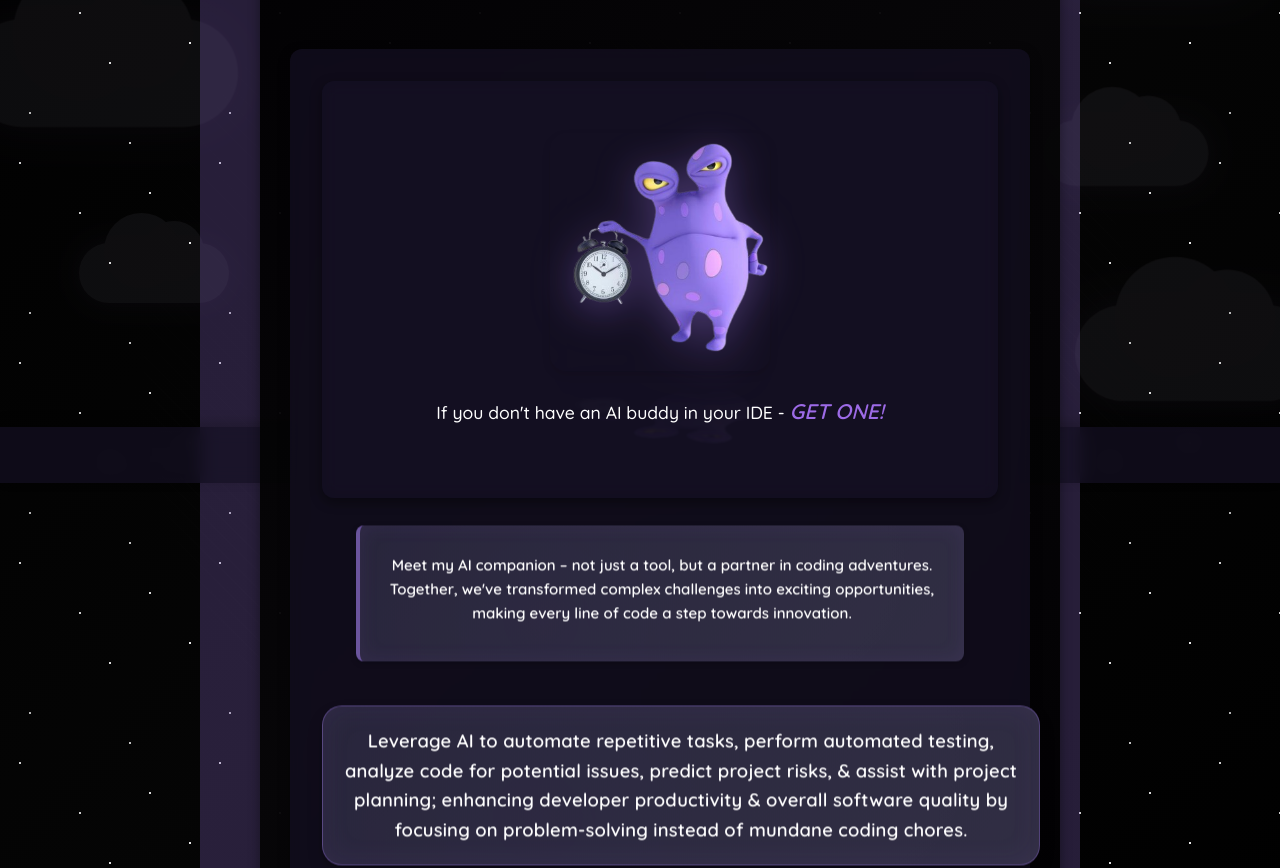
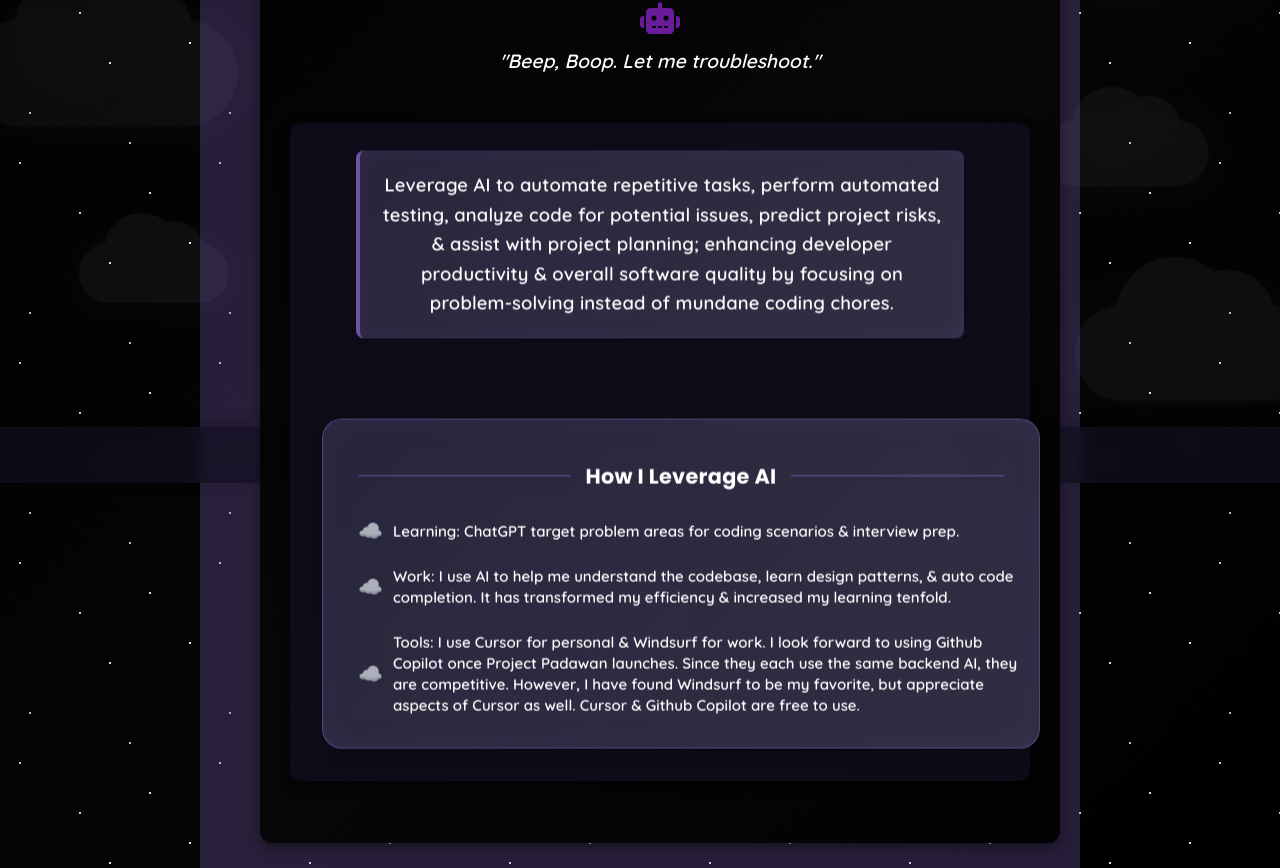
Before and after one commit to jqohayon/html-practice, a React (Vite) app: page /leveraging-ai in a window 1280 px wide. Shown: the part 317-1185 px from the top of the page. Built offline with nearby package versions, Linux system fonts and the light colour scheme.

Commit message:
page updates

```diff
--- a/src/components/Home.tsx
+++ b/src/components/Home.tsx
@@ -6,11 +6,10 @@ const Home: React.FC = () => {
   return (
     <>
       <div className="home">
-        <h1>Welcome to My Journey</h1>
+        <h1>Welcome</h1>
         <img src={astronautImage} alt="Astronaut" className="astronaut-image" />
         <p>
-          This website documents my journey transitioning from a non-technical background to becoming a software engineer.
-          I hope my experiences and resources can help others on their own path to tech.
+          This website briefly documents my journey transitioning from a non-technical background to becoming a software engineer. My hope is to create a full stack project, hence the name 'JacqStack' in the favicon. I hope you enjoy your stay, thank you for visiting today.
         </p>
       </div>
     </>
--- a/src/components/career/Github.tsx
+++ b/src/components/career/Github.tsx
@@ -2,14 +2,38 @@ import React from 'react';
 import '../GoogleDocViewer.css';
 import { FontAwesomeIcon } from '@fortawesome/react-fontawesome';
 import { faCloud } from '@fortawesome/free-solid-svg-icons';
+import { faGithub } from '@fortawesome/free-brands-svg-icons';
 
 const Github: React.FC = () => {
   return (
     <div className="doc-container">
       <h2>GitHub</h2>
+      <div style={{ textAlign: 'center', marginTop: '-15px', marginBottom: '15px' }}>
+        <FontAwesomeIcon
+          icon={faGithub}
+          style={{
+            fontSize: '2rem',
+            color: '#6a1b9a',
+            transition: 'all 0.3s ease'
+          }}
+          onMouseEnter={(e) => {
+            e.currentTarget.style.transform = 'scale(1.1)';
+          }}
+          onMouseLeave={(e) => {
+            e.currentTarget.style.transform = 'scale(1)';
+          }}
+        />
+        <p style={{
+          color: '#ffffff',
+          fontSize: '1.2rem',
+          marginTop: '8px',
+          marginBottom: '0',
+          fontStyle: 'italic'
+        }}>Version control made easy.</p>
+      </div>
       <div className="content-section">
         <div className="emphasis-box">
-          <h4>What's the Difference?</h4>
+          <h4 style={{ fontSize: '1.3rem' }}>What's the Difference?</h4>
           <ul>
             <li><strong>GitHub:</strong> Cloud-based platform that hosts Git repos; allows teams to collaborate, review code, & share projects; it provides extra features like PRs & CI/CD automation, Git alone does not have.</li>
             <li><strong>Git:</strong> Version control system that runs on your local; tracks changes in your code & allows you to revert, branch, & merge different versions of a project. Git works without an internet connection.</li>
@@ -18,7 +42,7 @@ const Github: React.FC = () => {
 
         <section className="tools-section">
           <div className="tool-category">
-            <h4>My Use Cases</h4>
+            <h4 style={{ fontSize: '1.3rem' }}>My Use Cases</h4>
             <div style={{ color: '#9d6be7', fontSize: '1.1em', display: 'flex', gap: '1.5rem', justifyContent: 'center' }}>
               <span>Branch</span>
               <span>Merge</span>
--- a/src/components/career/LeveragingAI.tsx
+++ b/src/components/career/LeveragingAI.tsx
@@ -1,24 +1,49 @@
 import React from 'react';
 import monsterImage from '../../assets/Monster_3-removebg-preview.png';
 import '../GoogleDocViewer.css';
+import { FontAwesomeIcon } from '@fortawesome/react-fontawesome';
+import { faRobot, faCloud } from '@fortawesome/free-solid-svg-icons';
 
 const LeveragingAI: React.FC = () => {
   return (
     <div className="doc-container">
       <h2>Artificial Intelligence</h2>
-      <div className="content-section">
-        <div className="alien-buddy-container">
+      <div style={{ textAlign: 'center', marginTop: '-15px', marginBottom: '15px' }}>
         <a
           href="https://www.cursor.com/"
           target="_blank"
           rel="noopener noreferrer"
           style={{
             cursor: 'pointer',
-              display: 'block',
-              position: 'relative',
-              zIndex: 1
+            display: 'inline-block'
           }}
         >
+          <FontAwesomeIcon
+            icon={faRobot}
+            style={{
+              fontSize: '2rem',
+              color: '#6a1b9a',
+              transition: 'all 0.3s ease'
+            }}
+            onMouseEnter={(e) => {
+              e.currentTarget.style.transform = 'scale(1.1)';
+            }}
+            onMouseLeave={(e) => {
+              e.currentTarget.style.transform = 'scale(1)';
+            }}
+          />
+        </a>
+        <p style={{
+          color: '#ffffff',
+          fontSize: '1.2rem',
+          marginTop: '8px',
+          marginBottom: '0',
+          fontStyle: 'italic'
+        }}>"Beep, Boop. Let me troubleshoot."</p>
+      </div>
+      <div className="content-section">
+        {/* DEPRECATED: Alien buddy section - kept for potential future use
+        <div className="alien-buddy-container">
           <img
             src={monsterImage}
             alt="alien buddy"
@@ -38,7 +63,6 @@ const LeveragingAI: React.FC = () => {
               e.currentTarget.style.filter = 'drop-shadow(0 8px 20px rgba(147, 112, 219, 0.4))';
             }}
           />
-          </a>
           <img
             src={monsterImage}
             alt=""
@@ -69,14 +93,9 @@ const LeveragingAI: React.FC = () => {
             fontStyle: 'italic'
           }}>GET ONE!</span></p>
         </div>
+        */}
 
         <div className="emphasis-box">
-          <p>Meet my AI companion – not just a tool, but a partner in coding adventures.
-          Together, we've transformed complex challenges into exciting opportunities,
-          making every line of code a step towards innovation.</p>
-        </div>
-
-        <div className="tool-category">
           <p style={{
             margin: 0,
             fontSize: '1.15rem',
@@ -88,6 +107,45 @@ const LeveragingAI: React.FC = () => {
             software quality by focusing on problem-solving instead of mundane coding chores.
           </p>
         </div>
+
+        <div className="tool-category" style={{ marginTop: '2rem' }}>
+          <h4 style={{ fontSize: '1.3rem', marginBottom: '1rem' }}>How I Leverage AI</h4>
+          <ul style={{ listStyle: 'none', padding: 0, margin: 0 }}>
+            <li style={{ marginBottom: '1rem', display: 'flex', alignItems: 'flex-start', position: 'relative', paddingLeft: '50px' }}>
+              <span style={{
+                position: 'absolute',
+                left: '15px',
+                top: '50%',
+                transform: 'translateY(-50%)',
+                fontSize: '20px',
+                opacity: '0.7'
+              }}>☁️</span>
+              <span><strong>Learning:</strong> ChatGPT target problem areas for coding scenarios & interview prep.</span>
+            </li>
+            <li style={{ marginBottom: '1rem', display: 'flex', alignItems: 'flex-start', position: 'relative', paddingLeft: '50px' }}>
+              <span style={{
+                position: 'absolute',
+                left: '15px',
+                top: '50%',
+                transform: 'translateY(-50%)',
+                fontSize: '20px',
+                opacity: '0.7'
+              }}>☁️</span>
+              <span><strong>Work:</strong> I use AI to help me understand the codebase, learn design patterns, & auto code completion. It has transformed my efficiency & increased my learning tenfold.</span>
+            </li>
+            <li style={{ display: 'flex', alignItems: 'flex-start', position: 'relative', paddingLeft: '50px' }}>
+              <span style={{
+                position: 'absolute',
+                left: '15px',
+                top: '50%',
+                transform: 'translateY(-50%)',
+                fontSize: '20px',
+                opacity: '0.7'
+              }}>☁️</span>
+              <span><strong>Tools:</strong> I use Cursor for personal & Windsurf for work. I look forward to using Github Copilot once Project Padawan launches. Since they each use the same backend AI, they are competitive. However, I have found Windsurf to be my favorite, but appreciate aspects of Cursor as well. Cursor & Github Copilot are free to use.</span>
+            </li>
+          </ul>
+        </div>
       </div>
     </div>
   );
--- a/src/components/layout/Navigation.tsx
+++ b/src/components/layout/Navigation.tsx
@@ -10,7 +10,7 @@ const Navigation: React.FC = () => {
         <FaHome size={24} />
       </NavLink>
       <NavLink to="/jr-engineer" className={({ isActive }) => isActive ? 'nav-link active' : 'nav-link'}>
-        My Journey
+        Path
       </NavLink>
       <NavLink to="/leveraging-ai" className={({ isActive }) => isActive ? 'nav-link active' : 'nav-link'}>
         AI
```
Also changed, not shown: src/components/career/JrEngineer.tsx (+28 -19 lines), src/components/career/Resources.tsx (+49 -18 lines). Lines whose indentation alone changed are shown as unchanged.
